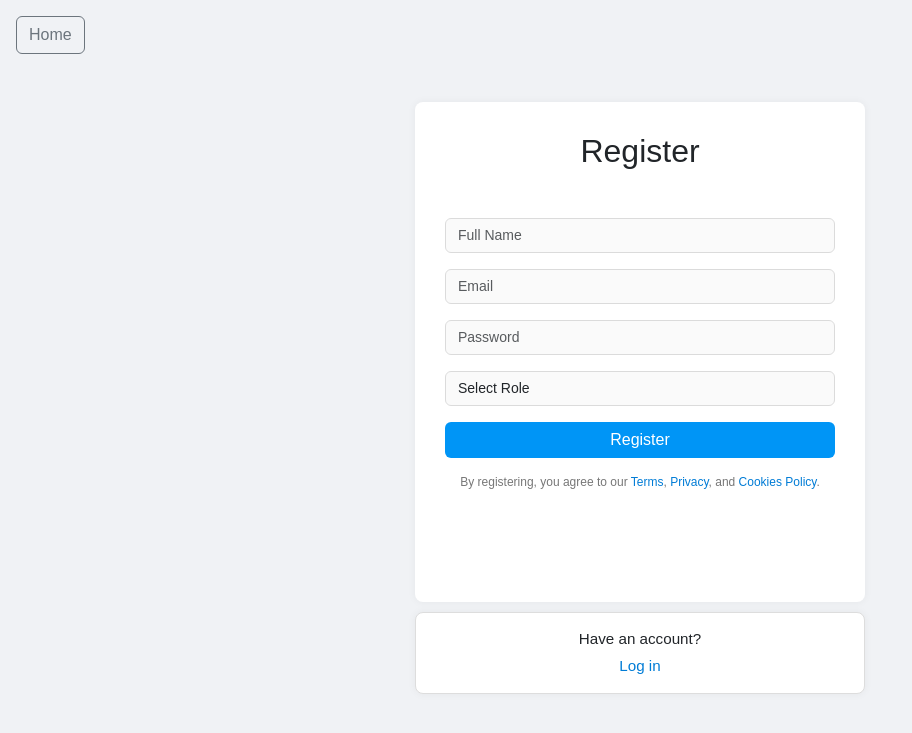
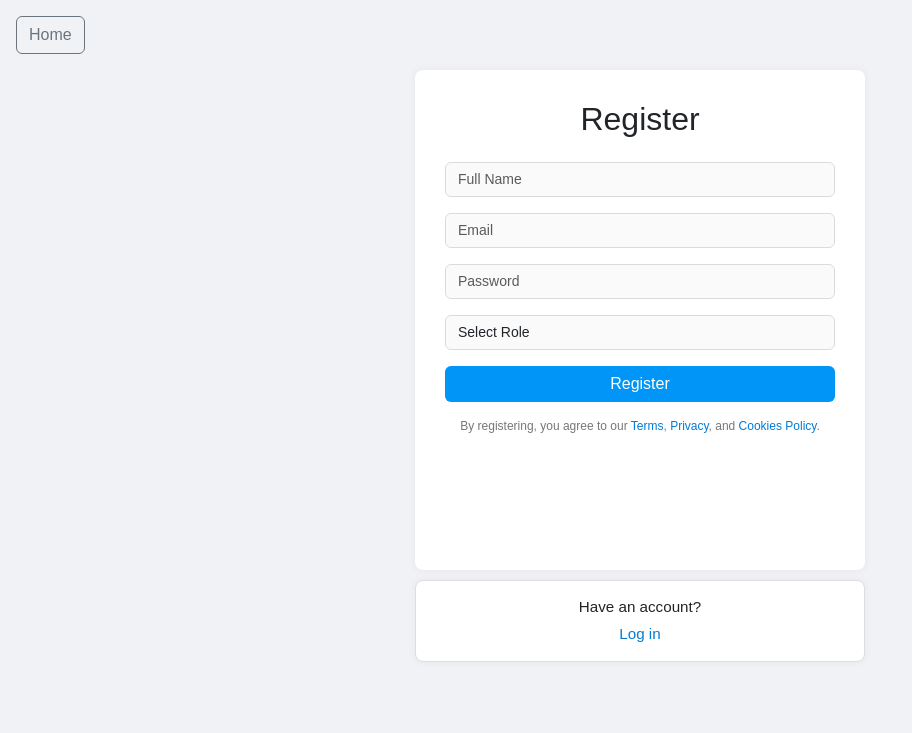
Before and after one commit to anadobrinoiu/GP-Web, a Flask app: page /register in a window 1280 px wide. Shown: the top 733 px of the page, without its empty margins (0-912 px from the left). Run offline with Flask 3, Linux system fonts and the light colour scheme.

Commit message:
Update register.html

```diff
--- a/GP-Web/templates/register.html
+++ b/GP-Web/templates/register.html
@@ -70,14 +70,14 @@
 </head>
 <body>
 
-        <!-- Home Button -->
-        <div class="text-start ms-3 mt-3">
-            <a href="{{ url_for('home') }}" class="btn btn-outline-secondary">Home</a>
-        </div>
+    <!-- Home Button -->
+    <div class="text-start ms-3 mt-3">
+        <a href="{{ url_for('home') }}" class="btn btn-outline-secondary">Home</a>
+    </div>
 
-    <div class="container mt-5 d-flex flex-column align-items-center">
+    <div class="container mt-3 d-flex flex-column align-items-center">
         <div class="form-wrapper">
-            <h2 class="text-center mb-5">Register</h2>
+            <h2 class="text-center mb-4">Register</h2>
 
             <!-- Flash message support -->
             {% with messages = get_flashed_messages(with_categories=true) %}
@@ -89,7 +89,6 @@
                 {% endfor %}
               {% endif %}
             {% endwith %}
-
 
             <form method="POST" action="/register">
                 <div class="mb-3">
```
